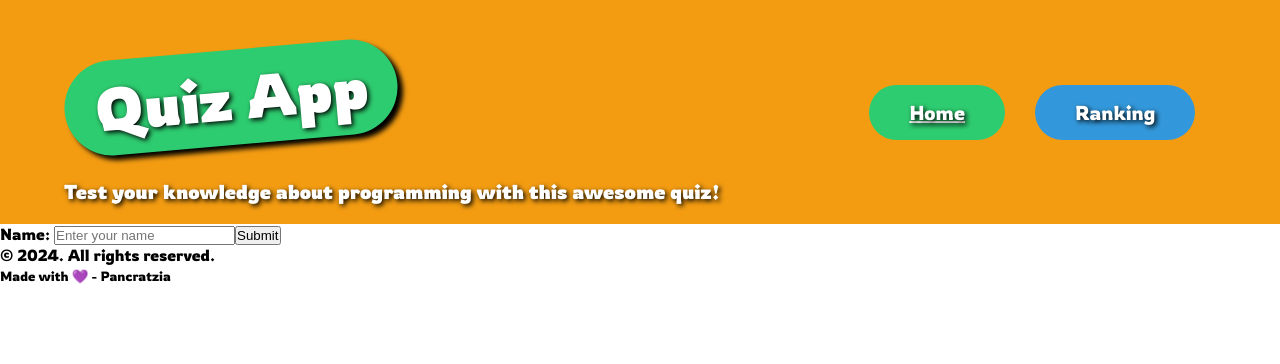
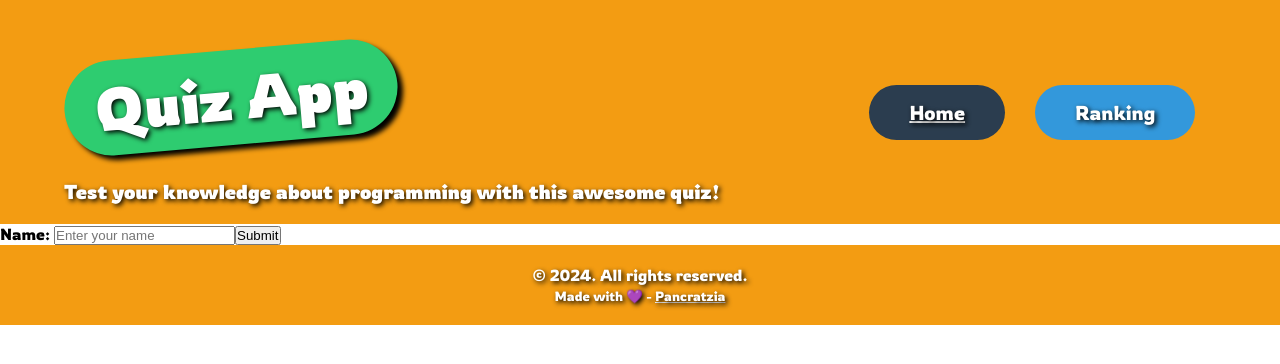
Before and after one commit to Pancratzia/Monthly-Projects, a React (Vite) app in the folder quiz-app/: page / in a window 1280 px wide. Shown: the top 364 px of the page. Built offline with nearby package versions, Linux system fonts and the light colour scheme; no server answers; the HTML template or start-up script is replaced by a standard one.

Commit message:
Se terminan los estilos del Footer y del Header

```diff
--- a/quiz-app/src/assets/styles/mainLayout.css
+++ b/quiz-app/src/assets/styles/mainLayout.css
@@ -102,7 +102,7 @@
           }
 
           &.active {
-            background-color: var(--verde);
+            background-color: var(--azul-oscuro);
             cursor: default;
             text-decoration: underline;
           }
@@ -128,3 +128,19 @@
     }
   }
 }
+
+.footer{
+  background-color: var(--amarillo);
+  text-align: center;
+  padding: 2rem 0;
+  color: var(--blanco);
+  text-shadow: var(--text-shadow);
+
+  & .made-with{
+    & small{
+      & .author{
+        text-decoration: underline;
+      }
+    }
+  }
+}
```
